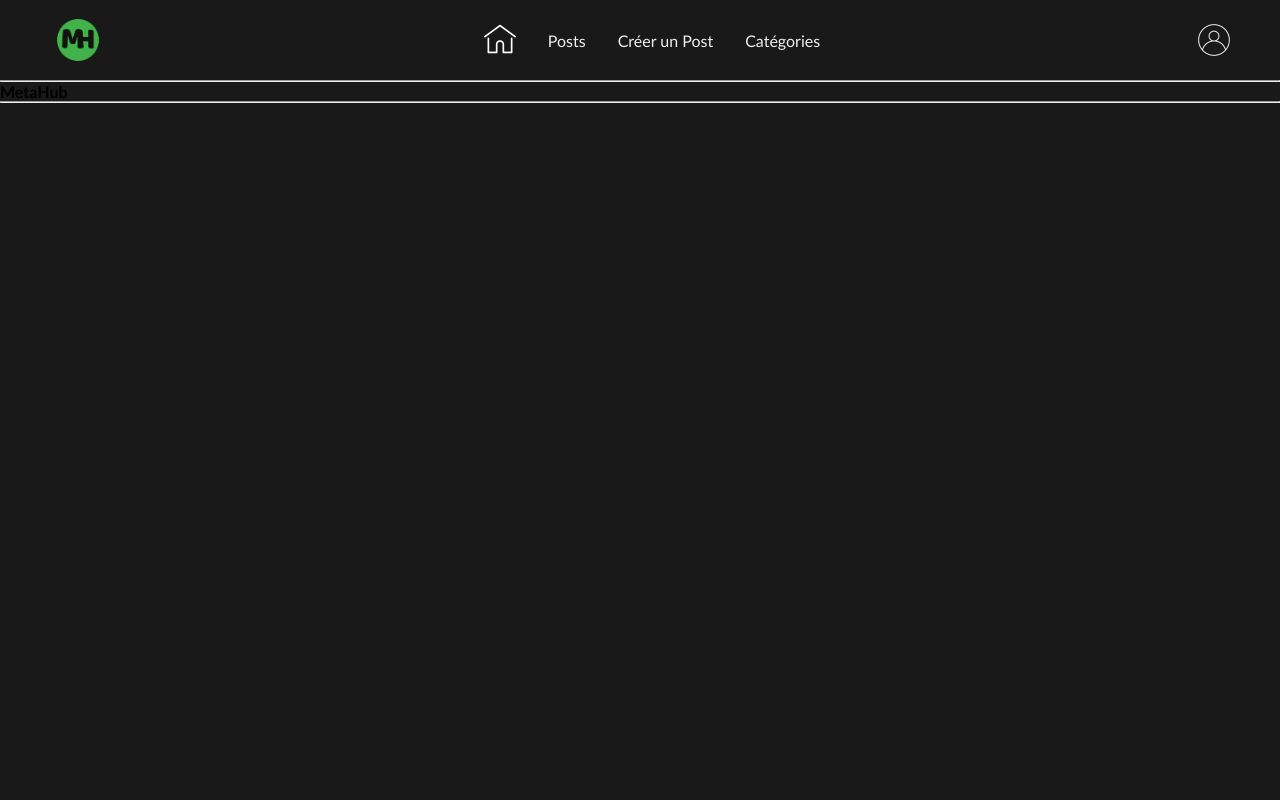
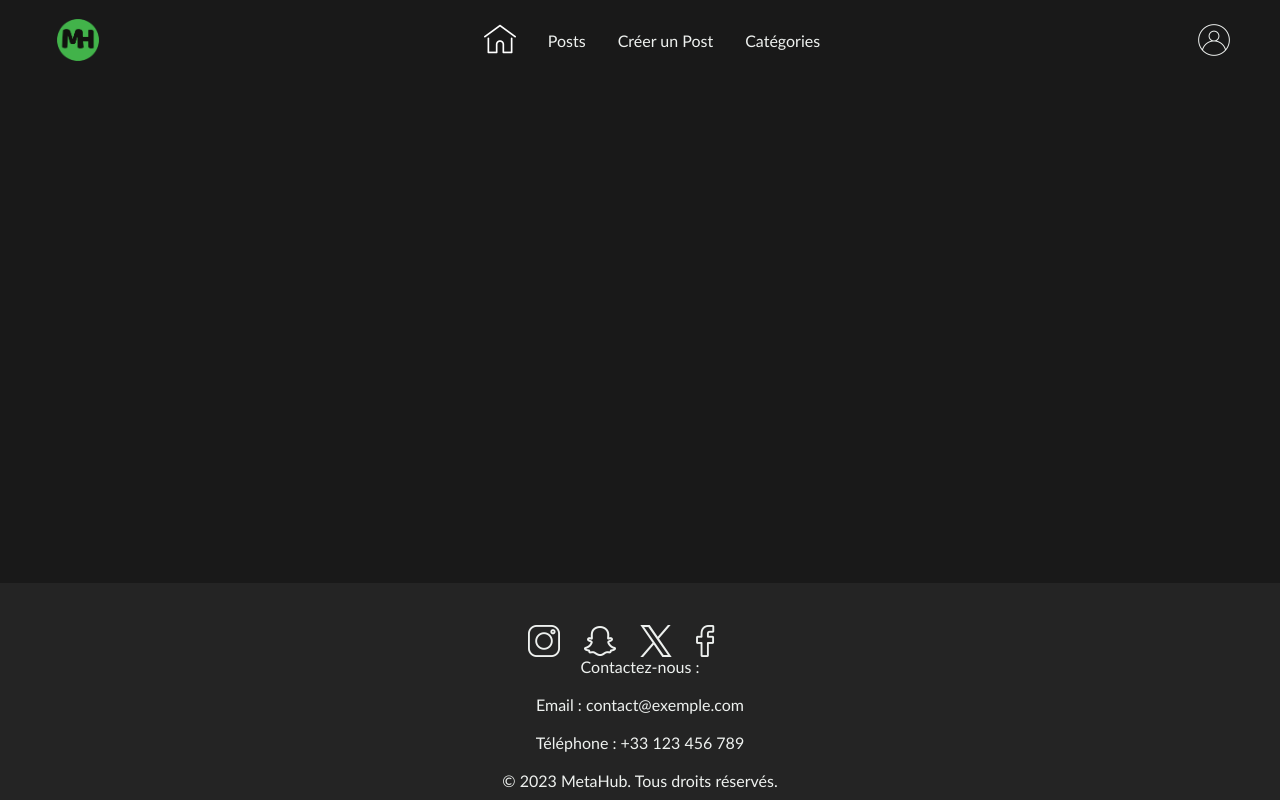
Before and after one commit to KoloboIsMe/MetaHub, a PHP site: page / in a window 1280 px wide. Run offline with PHP 8.4, Linux system fonts and the light colour scheme.

Commit message:
Création du footer avec logo de réseaux sociaux et copyright

```diff
--- a/View/footer.php
+++ b/View/footer.php
@@ -1,10 +1,24 @@
 <?php
 function end_page($title): void
 {
-    ?>
-    <hr>
-    <strong><?php echo $title ?></strong>
-    <hr>
+?>
+    <link href="_assets/styles/footer.css" rel="stylesheet" type="text/css" />
+    <footer>
+        <div class="footerImages">
+            <img src="/_assets/images/instagram.png" id="footerImg">
+            <img src="/_assets/images/snapchat.png" id="footerImg">
+            <img src="/_assets/images/twitter.png" id="footerImg">
+            <img src="/_assets/images/facebook.png" id="footerImg">
+        </div>
+        <div class="footerContact">
+            <p>Contactez-nous :</p><br>
+            <p>Email : contact@exemple.com</p><br>
+            <p>Téléphone : +33 123 456 789</p><br>
+        </div>
+        <div class="footerCopyright">
+            © 2023 MetaHub. Tous droits réservés.
+        </div>
+    </footer>
 <?php
 }
 ?>
--- a/View/header.php
+++ b/View/header.php
@@ -7,7 +7,8 @@
     <head>
         <meta charset="UTF-8">
         <title><?php echo $title; ?></title>
-        <link href="_assets/styles/style.css" rel="stylesheet" type="text/css" />
+        <link href="_assets/styles/header.css" rel="stylesheet" type="text/css" />
+        <link rel="shortcut icon" type="image/png" href="/_assets/images/MetaHubLogo.png"/>
     </head>
     <body>
         <header>
--- /dev/null
+++ b/_assets/styles/footer.css
@@ -0,0 +1,41 @@
+footer{
+    height: auto;
+    width: 100%;
+    background: #242424;
+    position: fixed;
+    bottom: 0;
+    left: 0;
+    right: 0;
+    flex-shrink: 0;
+    padding: 10px;
+
+}
+
+.footerImages{
+    display: flex;
+    justify-content: center;
+    align-items: center;
+}
+
+#footerImg{
+    margin-right: 3vh;
+    margin-top: 4vh;
+    cursor: pointer;
+    height: 4vh;
+    width: 4vh;
+}
+
+.footerContact{
+    display: inline;
+    justify-content: center;
+    align-items: center;
+    text-align: center;
+    margin-top: 3vh;
+    color: #EEF1EF;
+}
+.footerCopyright{
+    display: flex;
+    justify-content: center;
+    align-items: center;
+    color: #EEF1EF;
+}
```
Also changed, not shown: _assets/images/facebook.png (added), _assets/images/instagram.png (added), _assets/images/snapchat.png (added), _assets/images/twitter.png (added), _assets/styles/header.css (renamed from _assets/styles/style.css).
